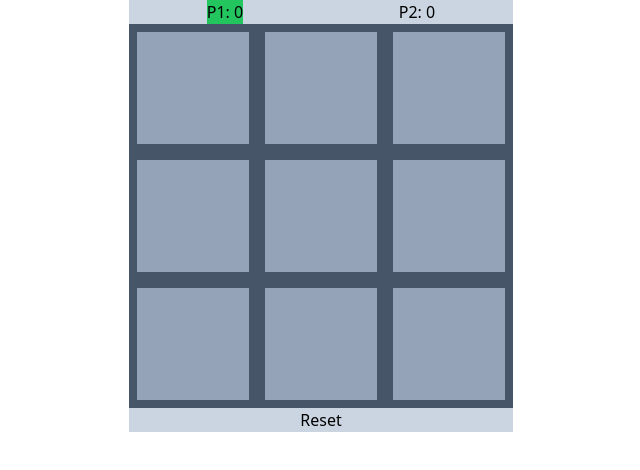
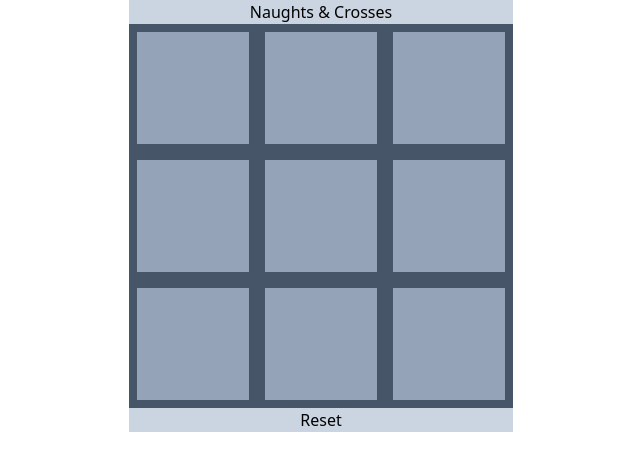
Before and after one commit to StevieBrooks/ReactNaughtsAndCrosses, a React (Create React App) app: page / in a window 1280 px wide. Shown: the top 470 px of the page, without its empty margins (319-959 px from the left). Built offline with nearby package versions, Linux system fonts and the light colour scheme.

Commit message:
all game logic done

```diff
--- a/src/App.js
+++ b/src/App.js
@@ -11,9 +11,10 @@ export default function App() {
     ])
     const [result, setResult] = useState([0, 0])
     const [gameActive, setGameActive] = useState(false)
+    const [gameMessage, setGameMessage] = useState("Naughts & Crosses")
 
     return (<>
-        <GameState.Provider value={[player, setPlayer, boardState, setBoardState, result, setResult]}>
+        <GameState.Provider value={[player, setPlayer, boardState, setBoardState, result, setResult, gameActive, setGameActive, gameMessage, setGameMessage]}>
             <GameBoard />
         </GameState.Provider>
     </>)
--- a/src/components/GameBoard.jsx
+++ b/src/components/GameBoard.jsx
@@ -6,7 +6,7 @@ import DashBoard from "./DashBoard"
 
 export default function GameBoard() {
 
-    const [player, setPlayer, boardState, setBoardState, result, setResult] = useContext(GameState)
+    const [player, setPlayer, boardState, setBoardState, result, setResult, gameActive, setGameActive, gameMessage, setGameMessage] = useContext(GameState)
 
     return (
 
--- a/src/components/GameCell.jsx
+++ b/src/components/GameCell.jsx
@@ -4,29 +4,34 @@ import { FaO, FaX } from "react-icons/fa6"
 
 export default function GameCell( { index } ) {
 
-    const [player, setPlayer, boardState, setBoardState, result, setResult] = useContext(GameState)
+    const [player, setPlayer, boardState, setBoardState, result, setResult, gameActive, setGameActive, gameMessage, setGameMessage] = useContext(GameState)
 
     const winningCombos = [[0, 1, 2], [3, 4, 5], [6, 7, 8], [0, 3, 6], [1, 4, 7], [2, 5, 8], [0, 4, 8], [2, 4, 6]]
 
     const clickHandler = (e) => {
         const cellToAlter = e.target.classList[0]
         if(boardState[cellToAlter] !== null) {
-            console.log("try again")
+            setGameActive(false)
+            setGameMessage("Please choose another cell")
         } else {
             const updatedBoardState = [...boardState]
             updatedBoardState[cellToAlter] = player
             setBoardState(updatedBoardState)
             setPlayer(player === 1 ? 2 : 1)
+            setGameActive(true)
         }
     }
 
     useEffect(() => {
         for (let combo of winningCombos) {
+
             const check1 = combo[0]
             const check2 = combo[1]
             const check3 = combo[2]
+
             if(boardState[check1] === 1 && boardState[check2] === 1 && boardState[check3] === 1) {
-                console.log("player 1 wins")
+                setGameActive(false)
+                setGameMessage("Player 1 wins")
                 const updatedResult = [...result]
                 updatedResult[0]++
                 setResult(updatedResult)
@@ -35,9 +40,12 @@ export default function GameCell( { index } ) {
                         null, null, null, null, null, null, null, null, null
                     ])
                     setPlayer(1)
-                }, 2000)
+                    setGameMessage("")
+                }, 3000)
+
             } else if(boardState[check1] === 2 && boardState[check2] === 2 && boardState[check3] === 2) {
-                console.log("player 2 wins")
+                setGameActive(false)
+                setGameMessage("Player 2 wins")
                 const updatedResult = [...result]
                 updatedResult[1]++
                 setResult(updatedResult)
@@ -46,14 +54,18 @@ export default function GameCell( { index } ) {
                         null, null, null, null, null, null, null, null, null
                     ])
                     setPlayer(1)
-                }, 2000)
+                    setGameMessage("")
+                }, 3000)
+
             } else if(boardState.every(item => item !== null)) {
-                console.log("draw")
+                setGameActive(false)
+                setGameMessage("It's a draw")
                 setTimeout(function() {
                     setBoardState([
                         null, null, null, null, null, null, null, null, null
                     ])
                     setPlayer(1)
+                    setGameMessage("")
                 }, 2000)
             }
         }
--- a/src/components/ScoreBoard.jsx
+++ b/src/components/ScoreBoard.jsx
@@ -2,14 +2,19 @@ import { useContext } from "react"
 import { GameState } from "../ContextFile"
 export default function ScoreBoard() {
 
-    const [player, setPlayer, boardState, setBoardState, result, setResult] = useContext(GameState)
+    const [player, setPlayer, boardState, setBoardState, result, setResult, gameActive, setGameActive, gameMessage, setGameMessage] = useContext(GameState)
 
-    return (
-
-        <div className="scoreboard w-96 bg-slate-300 m-auto flex flex-wrap justify-around items-center">
+    return (<>
+        {gameActive || gameMessage == "" ?
+            <div className="scoreboard w-96 bg-slate-300 m-auto flex flex-wrap justify-around items-center">
             <h3 className={`${player === 1 && "bg-green-500"}`}>P1: <span>{result[0]}</span></h3>
             <h3 className={`${player === 2 && "bg-green-500"}`}>P2: <span>{result[1]}</span></h3>
-        </div>
+        </div>    :
+        <div className="scoreboard w-96 bg-slate-300 m-auto flex flex-wrap justify-around items-center">{gameMessage}</div>
+    }
+    </>
+
+
     )
 }
 
```
